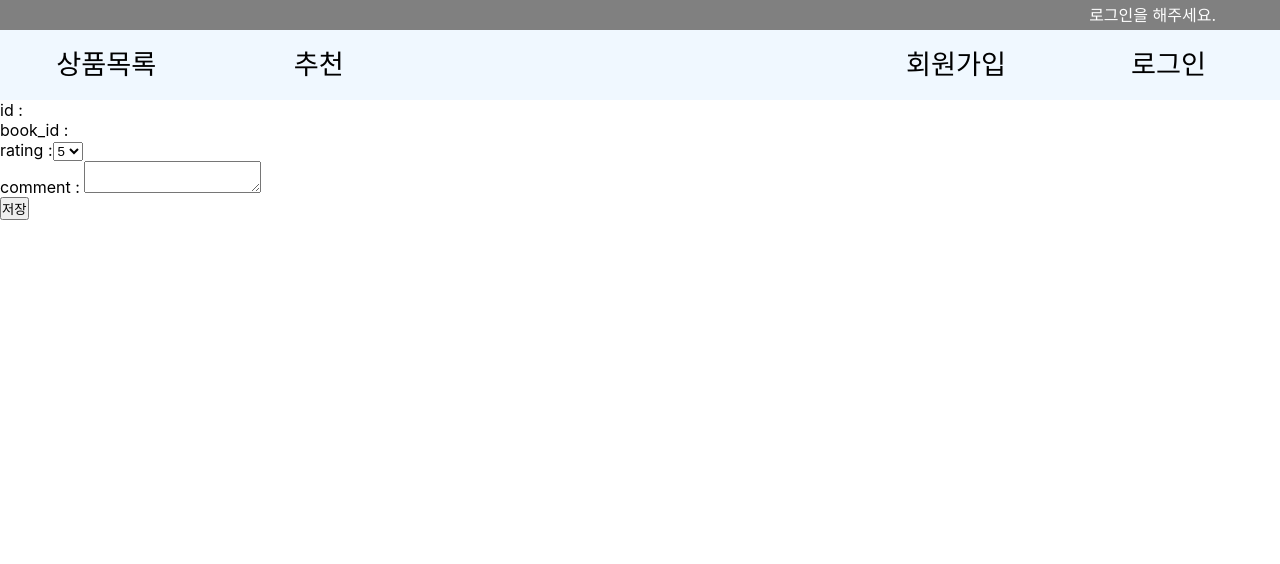
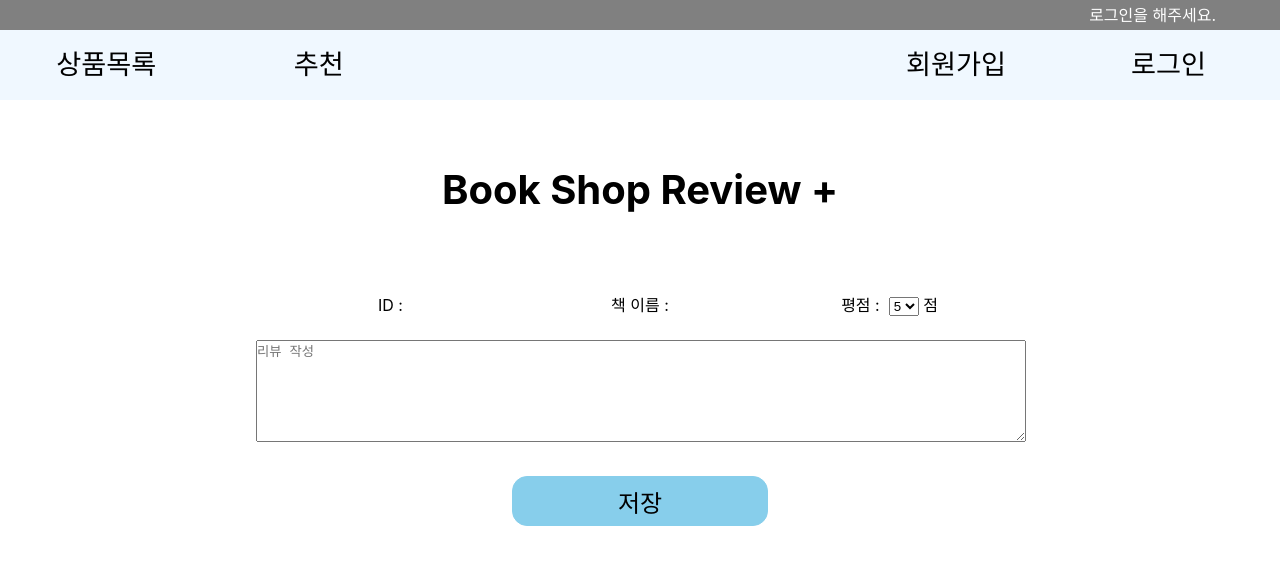
Before and after one commit to parksangryong/book-app, a React (Create React App) app: page /review in a window 1280 px wide. Shown: the top 564 px of the page. Built offline with nearby package versions, Linux system fonts and the light colour scheme.

Commit message:
css완성

```diff
--- a/src/components/ReviewForm.js
+++ b/src/components/ReviewForm.js
@@ -31,28 +31,39 @@ function ReviewForm({ id, user }) {
   };
 
   return (
-    <div>
-      <div>id : {user}</div>
-      <div>book_id : {title}</div>
-      <div>
-        rating :
+    <div id="rev-form">
+      <h1>Book Shop Review +</h1>
+      <div id="revs">
+        <div className="rev-form-id">
+          ID : <b> {user}</b>
+        </div>
+        <div className="rev-form-book">
+          책 이름 : <b>{title}</b>
+        </div>
+        <div className="rev-form-rating">
+          평점 : &nbsp;
           <select value={rating} onChange={(e) => setRating(e.target.value)}>
             <option value="1">1</option>
             <option value="2">2</option>
             <option value="3">3</option>
             <option value="4">4</option>
             <option value="5">5</option>
-        </select>
+          </select>{" "}
+          점
         </div>
-      <div>
-        comment :{" "}
+      </div>
+
+      <div className="rev-form-com">
         <textarea
           value={comment}
           onChange={(e) => setComment(e.target.value)}
+          placeholder="리뷰 작성"
         ></textarea>
       </div>
       <div>
-        <button onClick={addReview}>저장</button>
+        <button className="rev-form-btn" onClick={addReview}>
+          저장
+        </button>
       </div>
     </div>
   );
--- a/src/css/SignUp.css
+++ b/src/css/SignUp.css
@@ -1,32 +1,36 @@
-#sign h1 {
+#rev-form h1 {
   width: 100%;
   height: 120px;
   line-height: 120px;
-  font-size: 3em;
   text-align: center;
   margin-top: 30px;
   margin-bottom: 20px;
+  font-size: 2.5em;
 }
 
-#sign .sign-id,
-#sign .sign-pw,
-#sign .sign-em {
-  width: 50%;
-  margin-left: 25%;
-  margin-right: 25%;
-  height: 70px;
+#revs {
+  width: 60%;
+  margin: 0 20% 0 20%;
 }
 
-#sign .sign-id input,
-#sign .sign-pw input,
-#sign .sign-em input {
-  width: 100%;
-  height: 80%;
-  font-size: 2em;
-  padding-left: 20px;
+#rev-form .rev-form-id,
+#rev-form .rev-form-book,
+#rev-form .rev-form-rating {
+  width: 30%;
+  margin-left: 2.5%;
+  height: 70px;
+  display: inline-block;
+  line-height: 70px;
+  text-align: center;
 }
 
-#sign .sign-btn {
+#rev-form .rev-form-com textarea {
+  margin: 0 20% 0 20%;
+  width: 60%;
+  height: 100px;
+}
+
+#rev-form .rev-form-btn {
   width: 20%;
   margin: 30px 40% 0 40%;
   height: 50px;
@@ -37,7 +41,7 @@
   font-size: 1.5em;
 }
 
-#sign .sign-btn:hover {
+#rev-form .rev-form-btn:hover {
   color: whitesmoke;
   background-color: rgb(196, 196, 242);
   border: whitesmoke 1px solid;
```
Lines whose indentation alone changed are shown as unchanged.
